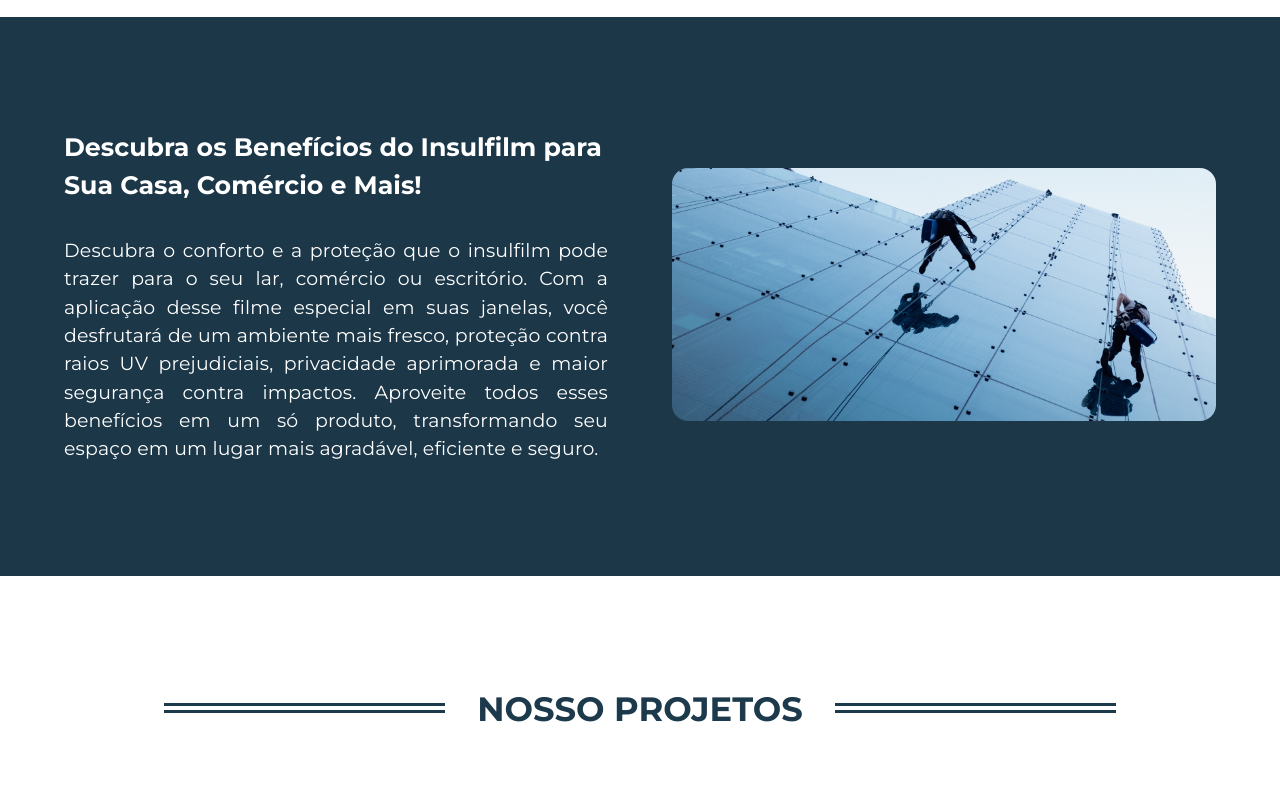
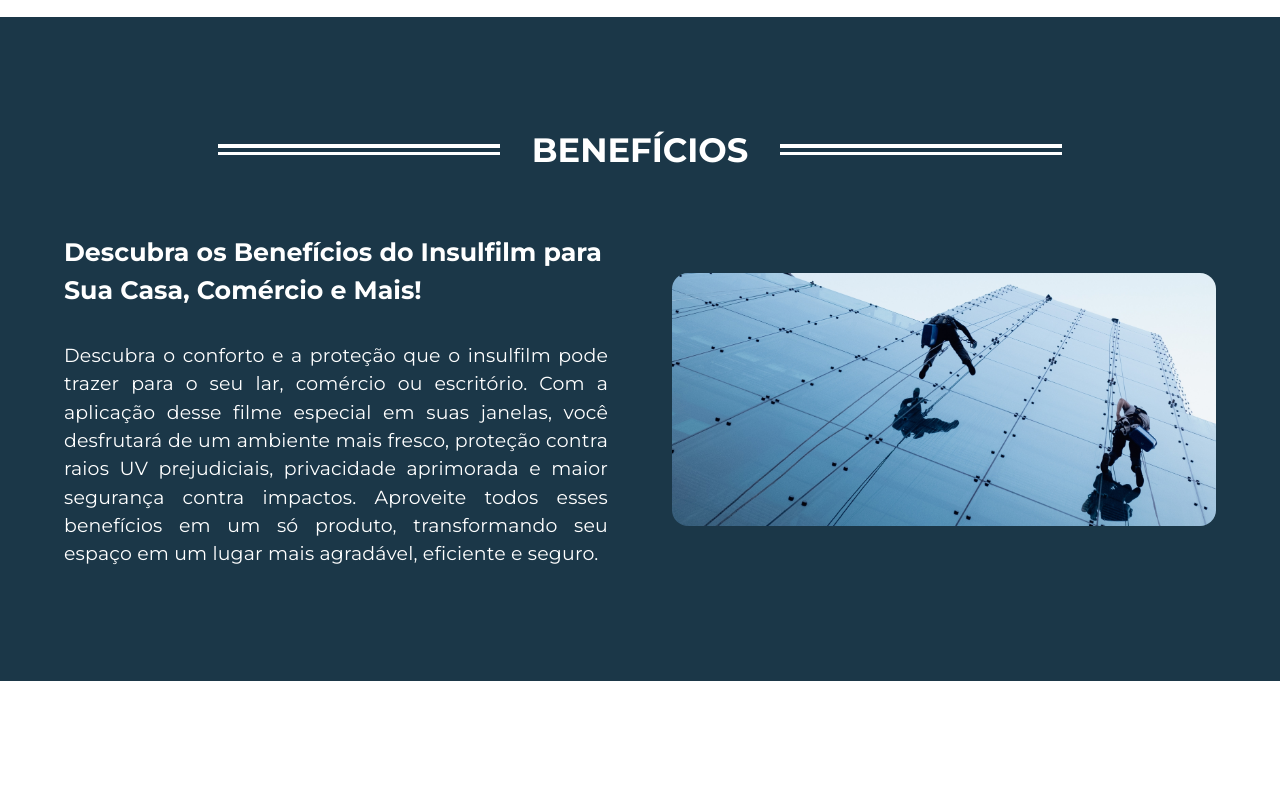
Before and after one commit to CaiqueMorales20/light-films, a React (Vite) app: page / in a window 1280 px wide. Shown: the part 1300-2091 px from the top of the page. Built offline with nearby package versions, Linux system fonts and the light colour scheme.

Commit message:
:lipstick: feat: SectionTitle reversed

```diff
--- a/src/components/Header/components/Menu/index.tsx
+++ b/src/components/Header/components/Menu/index.tsx
@@ -33,6 +33,7 @@ export default function Menu() {
 						onClick={() => setOpenedMenu(false)}
 						to="work"
 						smooth={true}
+						offset={70}
 					>
 						Atuação
 					</MenuLink>
@@ -42,6 +43,7 @@ export default function Menu() {
 						onClick={() => setOpenedMenu(false)}
 						to="benefits"
 						smooth={true}
+						offset={70}
 					>
 						Benefícios
 					</MenuLink>
@@ -51,6 +53,7 @@ export default function Menu() {
 						onClick={() => setOpenedMenu(false)}
 						to="projects"
 						smooth={true}
+						offset={70}
 					>
 						Projetos
 					</MenuLink>
--- a/src/components/SectionTitle/index.tsx
+++ b/src/components/SectionTitle/index.tsx
@@ -5,17 +5,17 @@ import { Line, LineContainer, SectionTitleS, Text } from "./style";
 import { SectionType } from "./types";
 
 // Functional Component
-export default function SectionTitle({ text }: SectionType) {
+export default function SectionTitle({ text, reversed }: SectionType) {
 	return (
 		<SectionTitleS>
 			<LineContainer>
-				<Line />
-				<Line />
+				<Line reversed={reversed} />
+				<Line reversed={reversed} />
 			</LineContainer>
-			<Text>{text}</Text>
+			<Text reversed={reversed}>{text}</Text>
 			<LineContainer>
-				<Line />
-				<Line />
+				<Line reversed={reversed} />
+				<Line reversed={reversed} />
 			</LineContainer>
 		</SectionTitleS>
 	);
--- a/src/components/SectionTitle/style.tsx
+++ b/src/components/SectionTitle/style.tsx
@@ -1,9 +1,16 @@
 // Imports
 import { styled } from "styled-components";
 
+// Types
+type SectionTitleType = {
+	reversed?: boolean;
+};
+
 // Styled Components
 export const SectionTitleS = styled.div`
+	width: 100%;
 	display: flex;
+	justify-content: center;
 	align-items: center;
 	gap: 2em;
 `;
@@ -14,14 +21,20 @@ export const LineContainer = styled.div`
 	gap: 0.25em;
 `;
 
-export const Line = styled.div`
+export const Line = styled.div<SectionTitleType>`
 	height: 0.2rem;
 	width: 22vw;
-	background-color: var(--clr-primary-500);
+	background-color: ${(props) =>
+		props.reversed ? "var(--clr-neutral-400)" : "var(--clr-primary-500)"};
+
+	@media screen and (max-width: 768px) {
+		width: 50vw;
+	}
 `;
 
-export const Text = styled.h1`
-	color: var(--clr-primary-500);
+export const Text = styled.h1<SectionTitleType>`
+	color: ${(props) =>
+		props.reversed ? "var(--clr-neutral-400)" : "var(--clr-primary-500)"};
 	font-weight: var(--fw-bold);
 	font-size: var(--fz-large);
 	text-transform: uppercase;
--- a/src/components/SectionTitle/types.ts
+++ b/src/components/SectionTitle/types.ts
@@ -1,4 +1,5 @@
 // Types
 export type SectionType = {
 	text: string;
+	reversed?: boolean;
 };
--- a/src/global/GlobalStyle.ts
+++ b/src/global/GlobalStyle.ts
@@ -41,6 +41,11 @@ export const GlobalStyle = createGlobalStyle`
     padding: 0;
     box-sizing: border-box;
   }
+  html,
+  body{
+    max-width: 100vw;
+    overflow-x: hidden;
+  }
   body{
     font-family: var(--ff-body);
   }
--- a/src/screens/LandingPage/Benefits/index.tsx
+++ b/src/screens/LandingPage/Benefits/index.tsx
@@ -14,6 +14,7 @@ import {
 
 // Images
 import BenefitsImg from "../../../assets/img/benefits/building.jpg";
+import SectionTitle from "../../../components/SectionTitle";
 
 // Functional Component
 export default function Benefits() {
@@ -21,6 +22,7 @@ export default function Benefits() {
 	return (
 		<Element name="benefits">
 			<BenefitsS>
+				<SectionTitle text="Benefícios" reversed />
 				<BenefitsContent>
 					<TextContainer>
 						<Title>
--- a/src/screens/LandingPage/Benefits/style.tsx
+++ b/src/screens/LandingPage/Benefits/style.tsx
@@ -3,13 +3,16 @@ import { styled } from "styled-components";
 
 // Styled Components
 export const BenefitsS = styled.section`
+	padding-block: var(--section-padding);
 	background-color: var(--clr-primary-400);
+	display: flex;
+	flex-direction: column;
+	gap: 4rem;
 `;
 
 export const BenefitsContent = styled.div`
 	width: min(100em, 90%);
 	margin-inline: auto;
-	padding-block: var(--section-padding);
 	display: flex;
 	align-items: center;
 	gap: 4rem;
--- a/src/screens/LandingPage/Hero/index.tsx
+++ b/src/screens/LandingPage/Hero/index.tsx
@@ -16,7 +16,7 @@ export const Hero = () => {
 					Controle a Luz, a Temperatura e a Privacidade sem abrir mão do Design
 				</Subtitle>
 			</Content>
-			<Link to="work" smooth>
+			<Link to="work" smooth offset={70}>
 				<Button text="Ver mais" />
 			</Link>
 		</HeroS>
--- a/src/screens/LandingPage/Projects/index.tsx
+++ b/src/screens/LandingPage/Projects/index.tsx
@@ -52,7 +52,7 @@ export default function Projects() {
 	return (
 		<Element name="projects">
 			<ProjectsS>
-				<SectionTitle text="Nosso projetos" />
+				<SectionTitle text="Nossos projetos" />
 				<SliderS>
 					<Arrow src={ArrowPrev} onClick={() => handlePrevSlide()} />
 					<Swiper
```
